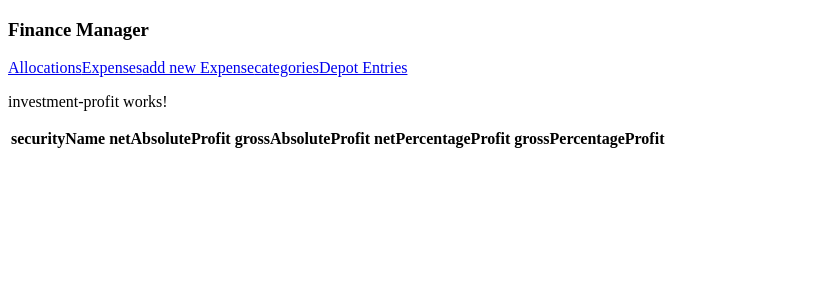
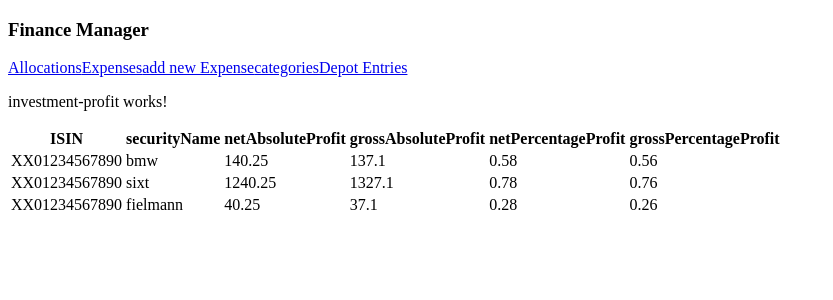
Before and after one commit to cscherhoff/finance-manager-frontend, an Angular app: page /investment/profits in a window 1280 px wide. Shown: the top 300 px of the page, without its empty margins (0-833 px from the left). Built offline with nearby package versions, Linux system fonts and the light colour scheme.

Commit message:
Add isin to all DTOs

```diff
--- a/src/app/investment/data/DepotEntryData.ts
+++ b/src/app/investment/data/DepotEntryData.ts
@@ -1,5 +1,6 @@
 export interface DepotEntry {
     depotName: string;
+    isin: string;
     securityName: string;
     number: number;
     singlePrice: number;
--- a/src/app/investment/data/ProfitData.ts
+++ b/src/app/investment/data/ProfitData.ts
@@ -1,4 +1,5 @@
 export interface Profit {
+    isin: string;
     securityName: string;
     netAbsoluteProfit: number;
     grossAbsoluteProfit: number;
--- a/src/app/investment/data/Transaction.ts
+++ b/src/app/investment/data/Transaction.ts
@@ -2,6 +2,7 @@ export interface Transaction {
     depotName: string;
     date: Date;
     type: string;
+    isin: string;
     securityName: string;
     price: number;
     number: number;
--- a/src/app/investment/investment-depot-entry/investment-depot-entry.component.html
+++ b/src/app/investment/investment-depot-entry/investment-depot-entry.component.html
@@ -3,6 +3,7 @@
     <thead>
         <tr>
             <th>DepotName</th>
+            <th>ISIN</th>
             <th>securityName</th>
             <th>number</th>
             <th>single price</th>
@@ -13,6 +14,7 @@
     <tbody>
         <tr *ngFor="let depotEntryLoop of depotEntries">
             <td>{{depotEntryLoop.depotName}}</td>
+            <td>{{depotEntryLoop.isin}}</td>
             <td>{{depotEntryLoop.securityName}}</td>
             <td>{{depotEntryLoop.number}}</td>
             <td>{{depotEntryLoop.singlePrice}}</td>
--- a/src/app/investment/investment-profit/investment-profit.component.html
+++ b/src/app/investment/investment-profit/investment-profit.component.html
@@ -2,6 +2,7 @@
 <table>
     <thead>
         <tr>
+            <th>ISIN</th>
             <th>securityName</th>
             <th>netAbsoluteProfit</th>
             <th>grossAbsoluteProfit</th>
@@ -11,6 +12,7 @@
     </thead>
     <tbody>
         <tr *ngFor="let profitLoop of profits">
+            <td>{{profitLoop.isin}}</td>
             <td>{{profitLoop.securityName}}</td>
             <td>{{profitLoop.netAbsoluteProfit}}</td>
             <td>{{profitLoop.grossAbsoluteProfit}}</td>
--- a/src/app/investment/investment-transaction/investment-transaction.component.html
+++ b/src/app/investment/investment-transaction/investment-transaction.component.html
@@ -6,6 +6,7 @@
             <th>Datum</th>
             <th>DepotName</th>
             <th>type</th>
+            <th>ISIN</th>
             <th>securityName</th>
             <th>number</th>
             <th>price</th>
@@ -18,6 +19,7 @@
             <td>{{transactionLoop.date | date:'dd.MM.yyyy'}}</td>
             <td>{{transactionLoop.depotName}}</td>
             <td>{{transactionLoop.type}}</td>
+            <td>{{transactionLoop.isin}}</td>
             <td>{{transactionLoop.securityName}}</td>
             <td>{{transactionLoop.number}}</td>
             <td>{{transactionLoop.price}}</td>
--- a/src/app/investment/investment-transaction/investment-transaction.component.ts
+++ b/src/app/investment/investment-transaction/investment-transaction.component.ts
@@ -9,7 +9,7 @@ import {InvestmentService} from '../service/investment.service';
 })
 export class InvestmentTransactionComponent implements OnInit {
 
-  transaction: Transaction[] = [{depotName:"", date: new Date("2000-01-01"),  type: "",  securityName: "",  price: 0,  number: 0, expenses: 0, totalPrice: 0}];
+  transaction: Transaction[] = [{depotName:"", date: new Date("2000-01-01"),  type: "",  isin:"XX01234567890",securityName: "",  price: 0,  number: 0, expenses: 0, totalPrice: 0}];
 
   constructor(private investmentService: InvestmentService) { }
 
--- a/src/app/investment/mockData/mock-depotEntries.ts
+++ b/src/app/investment/mockData/mock-depotEntries.ts
@@ -3,6 +3,7 @@ import { DepotEntry } from "../data/DepotEntryData";
 export const DEPOT_ENTRIES_MOCK: DepotEntry[] = [
     {
     depotName: "degiro",
+    isin: "XX01234567890",
     securityName: "bmw",
     singlePrice: 22.45,
     number: 12,
@@ -11,6 +12,7 @@ export const DEPOT_ENTRIES_MOCK: DepotEntry[] = [
     },
     {
     depotName: "degiro",
+    isin: "XX01234567890",
     securityName: "sixt",
     singlePrice: 2.45,
     number: 124,
@@ -19,6 +21,7 @@ export const DEPOT_ENTRIES_MOCK: DepotEntry[] = [
     },
     {
     depotName: "flatex",
+    isin: "XX01234567890",
     securityName: "peach",
     singlePrice: 212.45,
     number: 124,
--- a/src/app/investment/mockData/mock-profits.ts
+++ b/src/app/investment/mockData/mock-profits.ts
@@ -2,6 +2,7 @@ import { Profit } from "../data/ProfitData";
 
 export const PROFIT_MOCK: Profit[] = [
     {
+    isin: "XX01234567890",
     securityName: "bmw",
     netAbsoluteProfit: 140.25,
     grossAbsoluteProfit: 137.10,
@@ -9,6 +10,7 @@ export const PROFIT_MOCK: Profit[] = [
     grossPercentageProfit: 0.56
     },
     {
+    isin: "XX01234567890",
     securityName: "sixt",
     netAbsoluteProfit: 1240.25,
     grossAbsoluteProfit: 1327.10,
@@ -16,6 +18,7 @@ export const PROFIT_MOCK: Profit[] = [
     grossPercentageProfit: 0.76
     },
     {
+    isin: "XX01234567890",
     securityName: "fielmann",
     netAbsoluteProfit: 40.25,
     grossAbsoluteProfit: 37.10,
--- a/src/app/investment/mockData/mock-transactions.ts
+++ b/src/app/investment/mockData/mock-transactions.ts
@@ -5,6 +5,7 @@ export const TRANSACTION_MOCK: Transaction[] = [
     depotName:"degiro",
     date: new Date("2021-05-24"),
     type: "Buy",
+    isin: "XX1234567890",
     securityName: "bmw",
     price: 22.45,
     number: 10,
@@ -15,6 +16,7 @@ export const TRANSACTION_MOCK: Transaction[] = [
     depotName:"degiro",
     date: new Date("2021-05-25"),
     type: "Buy",
+    isin: "XX1234567890",
     securityName: "Apple",
     price: 212.45,
     number: 130,
@@ -25,6 +27,7 @@ export const TRANSACTION_MOCK: Transaction[] = [
     depotName:"flatex",
     date: new Date("2021-06-24"),
     type: "Sell",
+    isin: "XX1234567890",
     securityName: "bmw",
     price: 29.45,
     number: 14,
--- a/src/app/investment/service/investment.service.ts
+++ b/src/app/investment/service/investment.service.ts
@@ -23,6 +23,6 @@ export class InvestmentService {
   }
 
   getProfits(): Observable<Profit[]> {
-    return of(PROFIT_MOCK).pipe(delay(15000));
+    return of(PROFIT_MOCK).pipe(delay(1500));
   }
 }
```
